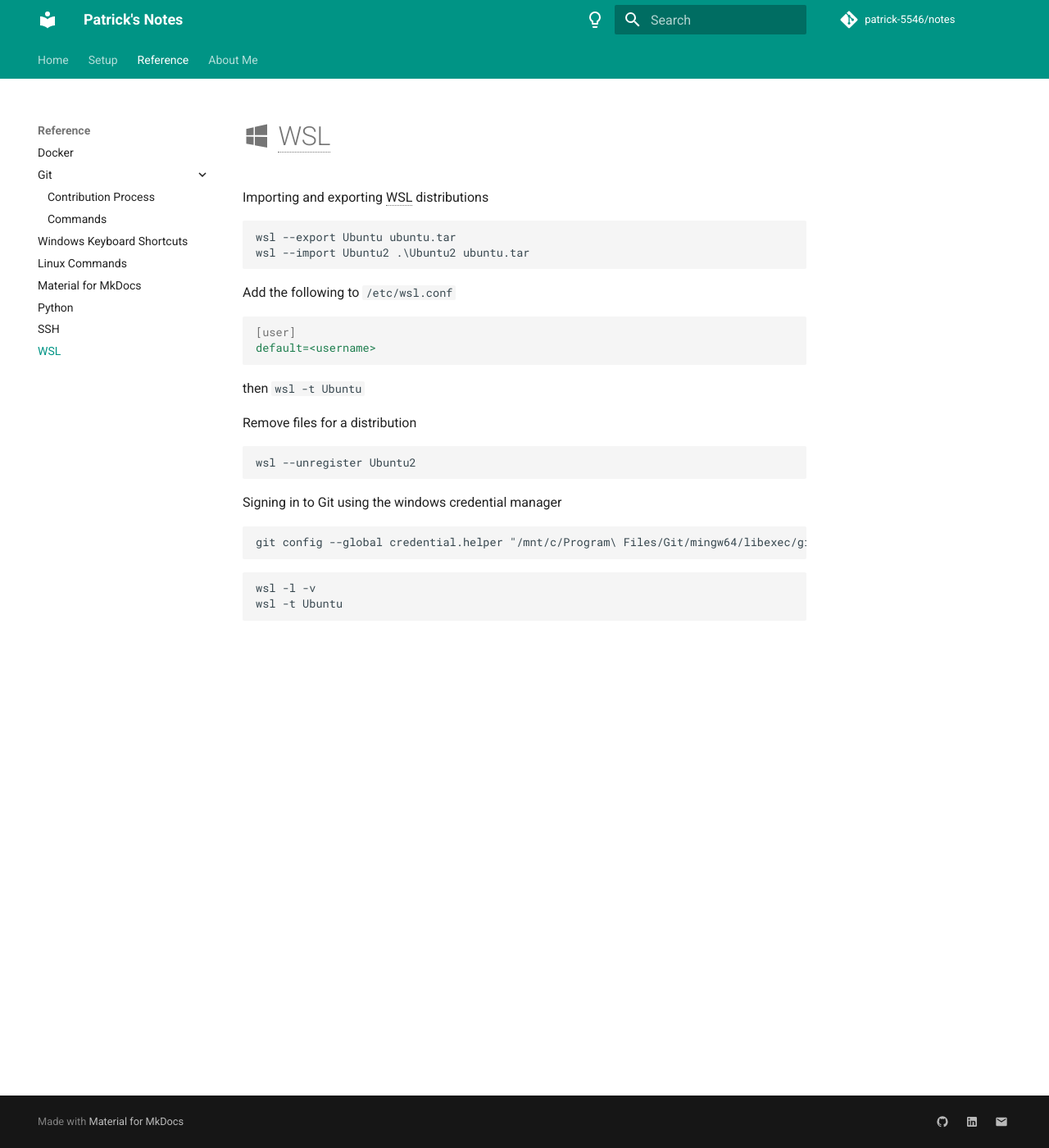
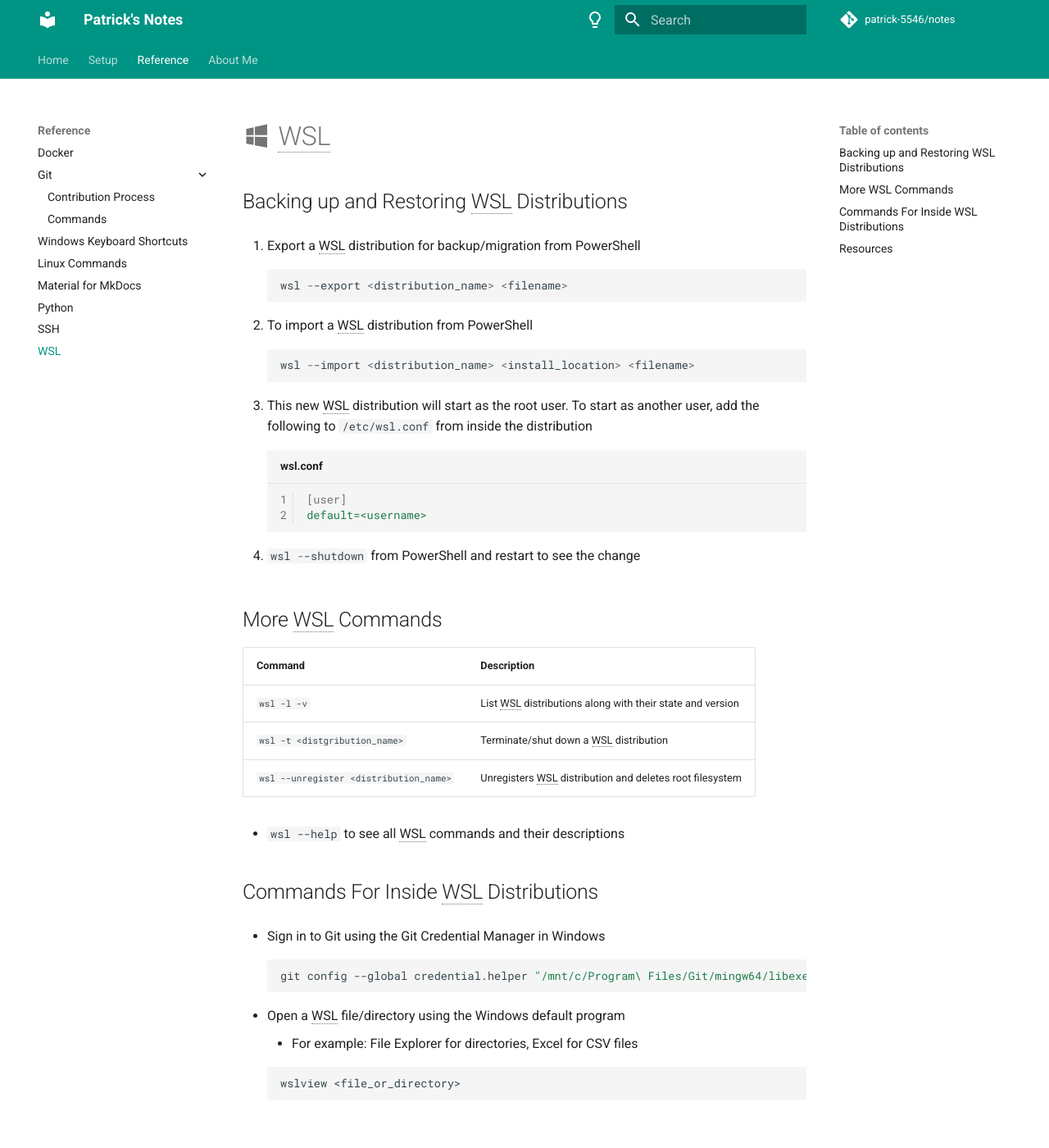
Before and after one commit to patrick-5546/notes, an MkDocs documentation site: the page built from docs/reference/wsl.md, in a window 1280 px wide and 1400 px high. Shown: the whole window at 82% size. Built offline with MkDocs 1.6.1 and Material for MkDocs 9.7.7, drawn with Linux system fonts in a browser that asks for light colours; comment, search, counter and statistics services are not loaded; some of the changed text lies outside the part shown.

Commit message:
Write WSL page

````diff
--- a/docs/reference/wsl.md
+++ b/docs/reference/wsl.md
@@ -1,36 +1,58 @@
 # :material-microsoft-windows: WSL
 
-Importing and exporting WSL distributions
+## Backing up and Restoring WSL Distributions
 
-```
-wsl --export Ubuntu ubuntu.tar
-wsl --import Ubuntu2 .\Ubuntu2 ubuntu.tar
-```
+1. Export a WSL distribution for backup/migration from PowerShell
 
-Add the following to `/etc/wsl.conf`
+    ``` powershell
+    wsl --export <distribution_name> <filename>
+    ```
 
-``` yaml
-[user]
-default=<username>
-```
+2. To import a WSL distribution from PowerShell
 
-then `wsl -t Ubuntu`
+    ``` powershell
+    wsl --import <distribution_name> <install_location> <filename>
+    ```
 
-Remove files for a distribution
+3. This new WSL distribution will start as the root user. To start as another user, add the following to `/etc/wsl.conf` from inside the distribution
 
-```
-wsl --unregister Ubuntu2
-```
+    ``` yaml linenums="1" title="wsl.conf"
+    [user]
+    default=<username>
+    ```
 
-Signing in to Git using the windows credential manager
+4. `#!powershell wsl --shutdown` from PowerShell and restart to see the change
 
-```
-git config --global credential.helper "/mnt/c/Program\ Files/Git/mingw64/libexec/git-core/git-credential-manager-core.exe"
-```
+## More WSL Commands
 
-```
-wsl -l -v
-wsl -t Ubuntu
-```
+| Command | Description |
+| ------- | ----------- |
+| `wsl -l -v` | List WSL distributions along with their state and version |
+| `wsl -t <distgribution_name>` | Terminate/shut down a WSL distribution |
+| `wsl --unregister <distribution_name>` | Unregisters WSL distribution and deletes root filesystem |
+
+- `wsl --help` to see all WSL commands and their descriptions
+
+## Commands For Inside WSL Distributions
+
+- Sign in to Git using the Git Credential Manager in Windows
+
+    ``` sh
+    git config --global credential.helper "/mnt/c/Program\ Files/Git/mingw64/libexec/git-core/git-credential-manager-core.exe"
+    ```
+
+- Open a WSL file/directory using the Windows default program
+    - For example: File Explorer for directories, Excel for CSV files
+
+    ``` sh
+    wslview <file_or_directory>
+    ```
+
+## Resources
+
+- [Install WSL](https://docs.microsoft.com/en-us/windows/wsl/install)
+- [Export and import WSL distributions](https://winaero.com/export-import-wsl-linux-distro-windows-10/)
+- [Change default user in WSL 2](https://github.com/microsoft/WSL/issues/4276#issuecomment-553367389)
+- [Get started using Git on WSL](https://docs.microsoft.com/en-us/windows/wsl/tutorials/wsl-git)
 
 --8<-- "includes/abbreviations.md"
````
Also changed, not shown: docs/setup/terminal/zsh.md (+0 -1 lines).
